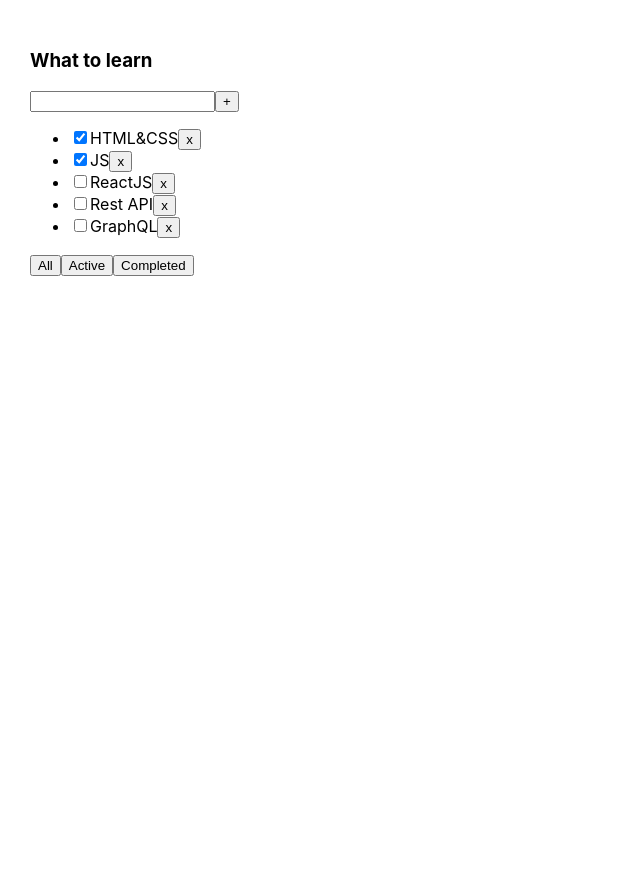
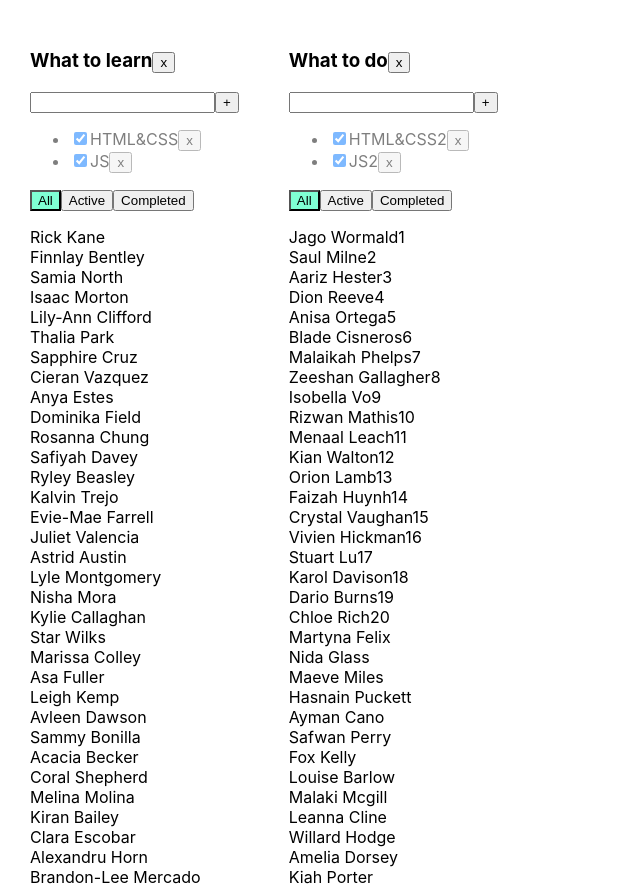
Before and after one commit to Paskinho/myTodolist, a React (Create React App) app: page / in a window 1280 px wide. Shown: the top 888 px of the page, without its empty margins (0-640 px from the left). Before the commit the page ends 800 px from the top, so only its background shows below. Built offline with nearby package versions, Linux system fonts and the light colour scheme.

Commit message:
New Todolist Dop

```diff
--- a/package.json
+++ b/package.json
@@ -11,8 +11,8 @@
     "@types/react": "^16.9.0",
     "@types/react-dom": "^16.9.0",
     "@types/uuid": "^8.3.4",
-    "react": "^16.13.1",
-    "react-dom": "^16.13.1",
+    "react": "^18.2.0",
+    "react-dom": "^18.2.0",
     "react-scripts": "3.4.1",
     "typescript": "~3.7.2",
     "uuid": "^9.0.0"
--- a/src/App.css
+++ b/src/App.css
@@ -1,3 +1,4 @@
+
 .App {
   padding: 30px;
   display: flex;
@@ -6,3 +7,19 @@
 .App > div {
   margin-right: 50px;
 }
+
+.error {
+  border: red 1px solid;
+}
+
+.error-message {
+  color: red;
+}
+
+.active-filter {
+  background-color: aquamarine;
+}
+
+.is-done {
+  opacity: 0.5;
+}
--- a/src/App.tsx
+++ b/src/App.tsx
@@ -1,57 +1,201 @@
 import React, {useState} from 'react';
 import './App.css';
 import {Todolist} from './Todolist';
-import {v1} from "uuid"
+import {v1} from 'uuid';
 
+
+type ObjectType = {
+    title: string
+    filter: FilterValuesType
+    tasks: Array<TasksType>
+    students: Array<string>
+}
+export type TasksType = {
+    taskId: string
+    title: string
+    isDone: boolean
+}
 
 export type FilterValuesType = "all" | "active" | "completed";
 
+
 function App() {
 
-    let [tasks, setTasks] = useState([
-        { id: v1(), title: "HTML&CSS", isDone: true },
-        { id: v1(), title: "JS", isDone: true },
-        { id: v1(), title: "ReactJS", isDone: false },
-        { id: v1(), title: "Rest API", isDone: false },
-        { id: v1(), title: "GraphQL", isDone: false },
-    ]);
+    const [todo, setTodo] = useState<Array<ObjectType>>([
+        {
+            title: "What to learn",
+            filter: "all",
+            tasks: [
+                {taskId: v1(), title: "HTML&CSS", isDone: true},
+                {taskId: v1(), title: "JS", isDone: true}
+            ],
+            students: [
+                'Rick Kane',
+                'Finnlay Bentley',
+                'Samia North',
+                'Isaac Morton',
+                'Lily-Ann Clifford',
+                'Thalia Park',
+                'Sapphire Cruz',
+                'Cieran Vazquez',
+                'Anya Estes',
+                'Dominika Field',
+                'Rosanna Chung',
+                'Safiyah Davey',
+                'Ryley Beasley',
+                'Kalvin Trejo',
+                'Evie-Mae Farrell',
+                'Juliet Valencia',
+                'Astrid Austin',
+                'Lyle Montgomery',
+                'Nisha Mora',
+                'Kylie Callaghan',
+                'Star Wilks',
+                'Marissa Colley',
+                'Asa Fuller',
+                'Leigh Kemp',
+                'Avleen Dawson',
+                'Sammy Bonilla',
+                'Acacia Becker',
+                'Coral Shepherd',
+                'Melina Molina',
+                'Kiran Bailey',
+                'Clara Escobar',
+                'Alexandru Horn',
+                'Brandon-Lee Mercado',
+                'Elouise Weston',
+                'King Long',
+                'Kerri Searle',
+                'Kanye Hamer',
+                'Elwood Benitez',
+                'Mikail Whitaker',
+                'Bobby Hardy',
+                'Talha Ferry',
+                'Priscilla Landry',
+                'Olivia-Grace Cain',
+                'Kiaan Wallace',
+                'Wesley Padilla90',
+                'Ella-Grace Wooten91',
+                'Kaif Molloy92',
+                'Kamal Broadhurst93',
+                'Bianca Ferrell94',
+                'Micheal Talbot95',
+            ]
+        },
+        {
+            title: "What to do",
+            filter: "all",
+            tasks: [
+                {taskId: v1(), title: "HTML&CSS2", isDone: true},
+                {taskId: v1(), title: "JS2", isDone: true}
+            ],
+            students: [
+                'Jago Wormald1',
+                'Saul Milne2',
+                'Aariz Hester3',
+                'Dion Reeve4',
+                'Anisa Ortega5',
+                'Blade Cisneros6',
+                'Malaikah Phelps7',
+                'Zeeshan Gallagher8',
+                'Isobella Vo9',
+                'Rizwan Mathis10',
+                'Menaal Leach11',
+                'Kian Walton12',
+                'Orion Lamb13',
+                'Faizah Huynh14',
+                'Crystal Vaughan15',
+                'Vivien Hickman16',
+                'Stuart Lu17',
+                'Karol Davison18',
+                'Dario Burns19',
+                'Chloe Rich20',
+                'Martyna Felix',
+                'Nida Glass',
+                'Maeve Miles',
+                'Hasnain Puckett',
+                'Ayman Cano',
+                'Safwan Perry',
+                'Fox Kelly',
+                'Louise Barlow',
+                'Malaki Mcgill',
+                'Leanna Cline',
+                'Willard Hodge',
+                'Amelia Dorsey',
+                'Kiah Porter',
+                'Jeanne Daly',
+                'Mohsin Armstrong',
+                'Laurie Rangel',
+                'Princess Tierney',
+                'Kasim Kendall',
+                'Darryl Cope',
+                'Elysha Ray',
+                'Liyana Harris',
+                'Kashif Blackburn',
+                'Atif Zimmerman',
+                'Sila Hartley',
+                'Ralphie Hebert',
+            ]
+        }
+    ])
 
-    const addTask=(newTitle: string)=>{
-        const newTask = { id: v1(), title: newTitle, isDone: false }
-        // const newTasks=[newTask, ...tasks]
-        setTasks([...tasks, newTask])
-
+    function removeTask(taskId: string, todolistId: number) {
+        setTodo(todo.map((el, index) => index === todolistId ? {
+            ...el,
+            tasks: [...el.tasks.filter(fl => fl.taskId !== taskId)]
+        } : el))
     }
 
-    function removeTask(id: string) {
-        let filteredTasks = tasks.filter(t => t.id != id);
-        setTasks(filteredTasks);
+    function addTask(title: string, todolistId: number) {
+        let newTask: TasksType = {taskId: v1(), title: title, isDone: false};
+        setTodo(todo.map((el, index) => index === todolistId ? {...el, tasks: [newTask, ...el.tasks]} : el))
     }
 
-    let [filter, setFilter] = useState<FilterValuesType>("all");
-
-    let tasksForTodolist = tasks;
-
-    if (filter === "active") {
-        tasksForTodolist = tasks.filter(t => t.isDone === false);
-    }
-    if (filter === "completed") {
-        tasksForTodolist = tasks.filter(t => t.isDone === true);
+    function changeStatus(taskId: string, isDone: boolean, todolistId: number) {
+        setTodo(todo.map((el, index) => index === todolistId ? {
+            ...el,
+            tasks: el.tasks.map(m => m.taskId === taskId ? {...m, isDone: isDone} : m)
+        } : el))
     }
 
-    function changeFilter(value: FilterValuesType) {
-        setFilter(value);
+    function changeFilter(value: FilterValuesType, todolistId: number) {
+        setTodo(todo.map((el, index) => index === todolistId ? {...el, filter: value} : el))
+    }
+
+    function removeTodolist(todolistId: number) {
+        setTodo(todo.filter((el, index) => index !== todolistId))
     }
 
     return (
         <div className="App">
-            <Todolist
-                title="What to learn"
-                      tasks={tasksForTodolist}
-                      removeTask={removeTask}
-                      changeFilter={changeFilter}
-            addTask={addTask}
-            />
+            {
+                todo.map((tl, index) => {
+                    let allTodolistTasks = tl.tasks;
+                    let tasksForTodolist = allTodolistTasks;
+
+                    if (tl.filter === "active") {
+                        tasksForTodolist = allTodolistTasks.filter(t => t.isDone === false);
+                    }
+                    if (tl.filter === "completed") {
+                        tasksForTodolist = allTodolistTasks.filter(t => t.isDone === true);
+                    }
+
+                    return <Todolist
+                        key={index}
+                        id={index}
+                        title={tl.title}
+                        tasks={tasksForTodolist}
+                        students={tl.students}
+                        removeTask={removeTask}
+                        changeFilter={changeFilter}
+                        addTask={addTask}
+                        changeTaskStatus={changeStatus}
+                        filter={tl.filter}
+                        removeTodolist={removeTodolist}
+                    />
+                })
+            }
+
         </div>
     );
 }
--- a/src/Todolist.tsx
+++ b/src/Todolist.tsx
@@ -1,85 +1,94 @@
 import React, {ChangeEvent, useState, KeyboardEvent} from 'react';
-import {FilterValuesType} from './App';
-import {log} from "util";
+import {FilterValuesType, TasksType} from './App';
 import {Button} from "./components/Button";
 
-type TaskType = {
-    id: string
+
+// export type TaskType = {
+//     id: string
+//     title: string
+//     isDone: boolean
+// }
+
+type PropsType = {
+    id: number
     title: string
-    isDone: boolean
+    tasks: Array<TasksType>
+    students: Array<string>
+    removeTask: (taskId: string, todolistId: number) => void
+    changeFilter: (value: FilterValuesType, todolistId: number) => void
+    addTask: (title: string, todolistId: number) => void
+    changeTaskStatus: (id: string, isDone: boolean, todolistId: number) => void
+    removeTodolist: (id: number) => void
+    filter: FilterValuesType
 }
 
-type PropsType = {
-    title: string
-    tasks: Array<TaskType>
-    removeTask: (taskId: string) => void
-    changeFilter: (value: FilterValuesType) => void
-    addTask: (newTitle: string) => void
+export function Todolist(props: PropsType) {
+    let [title, setTitle] = useState("")
+    let [error, setError] = useState<string | null>(null)
 
-}
-
-
-export function Todolist(props: PropsType) {
-    const [newTitle, setNewTitle] = useState('')
-
-    const addTaskHandler = () => {
-        props.addTask(newTitle)
-        setNewTitle('')
+    const onChangeHandler = (e: ChangeEvent<HTMLInputElement>) => {
+        setTitle(e.currentTarget.value)
     }
-
-    const onKeyPressHandler = (event: KeyboardEvent<HTMLInputElement>) => {
-        if (event.key === "Enter") {
-            addTaskHandler()
+    const onKeyPressHandler = (e: KeyboardEvent<HTMLInputElement>) => {
+        setError(null);
+        if (e.charCode === 13) {
+            // addTask();
         }
     }
 
-
-    const onChangeHandler = (event: ChangeEvent<HTMLInputElement>) => {
-        setNewTitle(event.currentTarget.value)
+    const removeToDoListHandler = () => {
+        props.removeTodolist(props.id)
     }
 
-    const removeTaskHandler = (tID:string) => {
-        props.removeTask(tID)
-    }
+    return <div>
+        <h3> {props.title}
+            {/*<button onClick={() => {'removeTodolist'}}>x</button>*/}
+            <Button name={'x'} callBack={removeToDoListHandler} />
 
-
-
-    const changeFilterTsarHandler=(filterValue:FilterValuesType) => {
-        props.changeFilter(filterValue)
-    }
-
-
-    return <div>
-        <h3>{props.title}</h3>
+        </h3>
         <div>
-            <input value={newTitle} onKeyDown={onKeyPressHandler}
-                   onChange={onChangeHandler}/>
-            {/*<button onClick={addTaskHandler}>+</button>*/}
-            <Button name={'+'} callBack={addTaskHandler}/>
+            <input value={title}
+                   onChange={onChangeHandler}
+                   onKeyPress={onKeyPressHandler}
+                   className={error ? "error" : ""}
+            />
+            <button onClick={() => {'addTask'}}>+</button>
+            {error && <div className="error-message">{error}</div>}
         </div>
         <ul>
             {
                 props.tasks.map(t => {
-                    //         const removeTaskHandler=()=> {
-                    //     props.removeTask(t.id)
-                    // }
-                    return (
-                        <li key={t.id}>
-                            <input type="checkbox" checked={t.isDone}/>
-                            <span>{t.title}</span>
-                            {/*<button onClick={()=>removeTaskHandler(t.id)}>x</button>*/}
-                            <Button name={"x"} callBack={()=>removeTaskHandler(t.id)}/>
-                        </li>
-                    )
+                    const onChangeHandler = (e: ChangeEvent<HTMLInputElement>) => {
+                        let newIsDoneValue = e.currentTarget.checked;
+                        props.changeTaskStatus(t.taskId, newIsDoneValue, props.id);
+                    }
 
+                    return <li key={t.taskId} className={t.isDone ? "is-done" : ""}>
+                        <input type="checkbox" onChange={onChangeHandler} checked={t.isDone}/>
+                        <span>{t.title}</span>
+                        <button onClick={() => {'removeTask'}}>x</button>
+                    </li>
                 })
             }
         </ul>
         <div>
-
-            <Button name={'All'} callBack={()=>changeFilterTsarHandler('all')}/>
-            <Button name={'Active'} callBack={()=>changeFilterTsarHandler('active')}/>
-            <Button name={'Completed'} callBack={()=>changeFilterTsarHandler('completed')}/>
+            <button className={props.filter === 'all' ? "active-filter" : ""}
+                    onClick={()=>{}}>All
+            </button>
+            <button className={props.filter === 'active' ? "active-filter" : ""}
+                    onClick={()=>{}}>Active
+            </button>
+            <button className={props.filter === 'completed' ? "active-filter" : ""}
+                    onClick={()=>{}}>Completed
+            </button>
         </div>
+        <p></p>
+        {
+            props.students.map((el) => {
+                return (
+                    <div>{el}</div>
+                )
+            })
+        }
     </div>
 }
--- a/src/components/Button.tsx
+++ b/src/components/Button.tsx
@@ -1,16 +1,16 @@
-import React from "react";
+import React from 'react';
 
-type ButtonPropsType = {
-    name: string
-    callBack:()=>void
+type ButtonType = {
+    name:string
+    callBack: () => void
 }
 
-export const Button =(props:ButtonPropsType)=> {
-    const onClickHandler=()=> {
-        props.callBack()
+export const Button = (props:ButtonType) => {
+    const{name, callBack} = props
+    const  onClickHandler = () => {
+        callBack()
     }
-
     return (
-        <button onClick={onClickHandler}> {props.name}</button>
+        <button onClick={onClickHandler}>{name}</button>
     )
 }
--- a/src/index.tsx
+++ b/src/index.tsx
@@ -1,10 +1,12 @@
 import React from 'react';
-import ReactDOM from 'react-dom';
 import './index.css';
 import App from './App';
 import * as serviceWorker from './serviceWorker';
+import { createRoot } from 'react-dom/client';
 
-ReactDOM.render(<App />,  document.getElementById('root'));
+const container  = document.getElementById('root') as HTMLElement
+const root = createRoot(container);
+root.render(<App />);
 
 // If you want your app to work offline and load faster, you can change
 // unregister() to register() below. Note this comes with some pitfalls.
```
Also changed, not shown: 2 other files (tests, documents, lock files or other folders).
